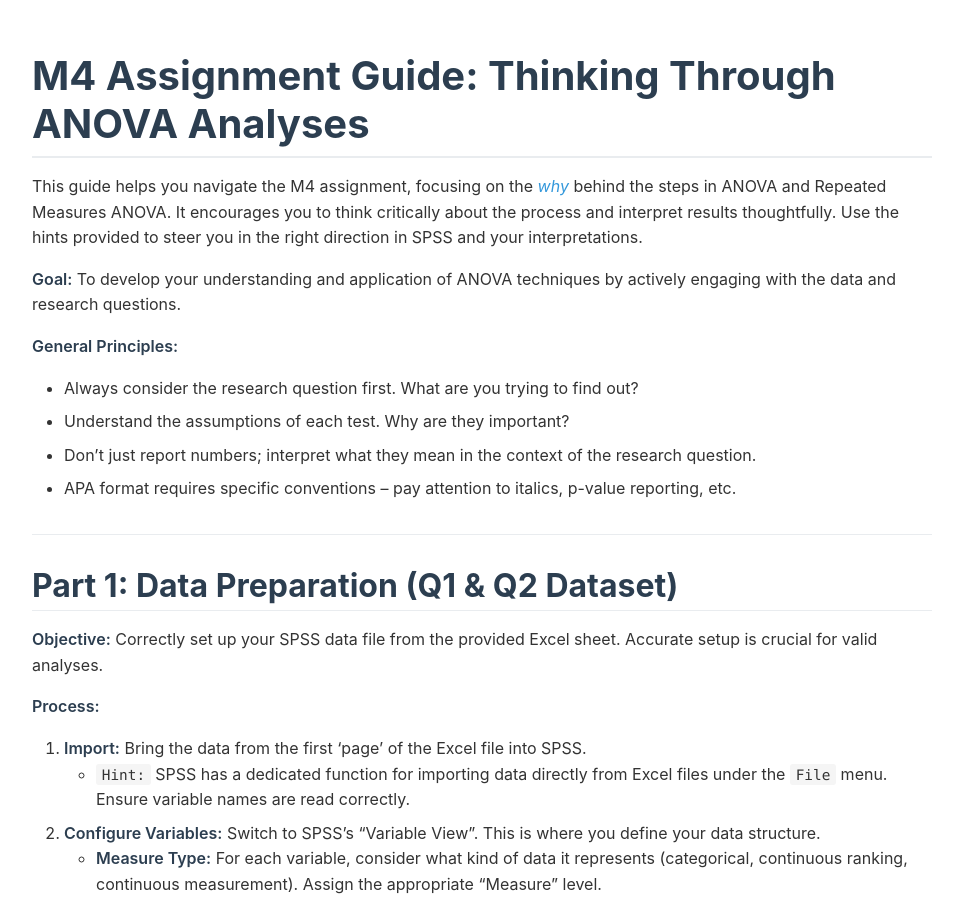
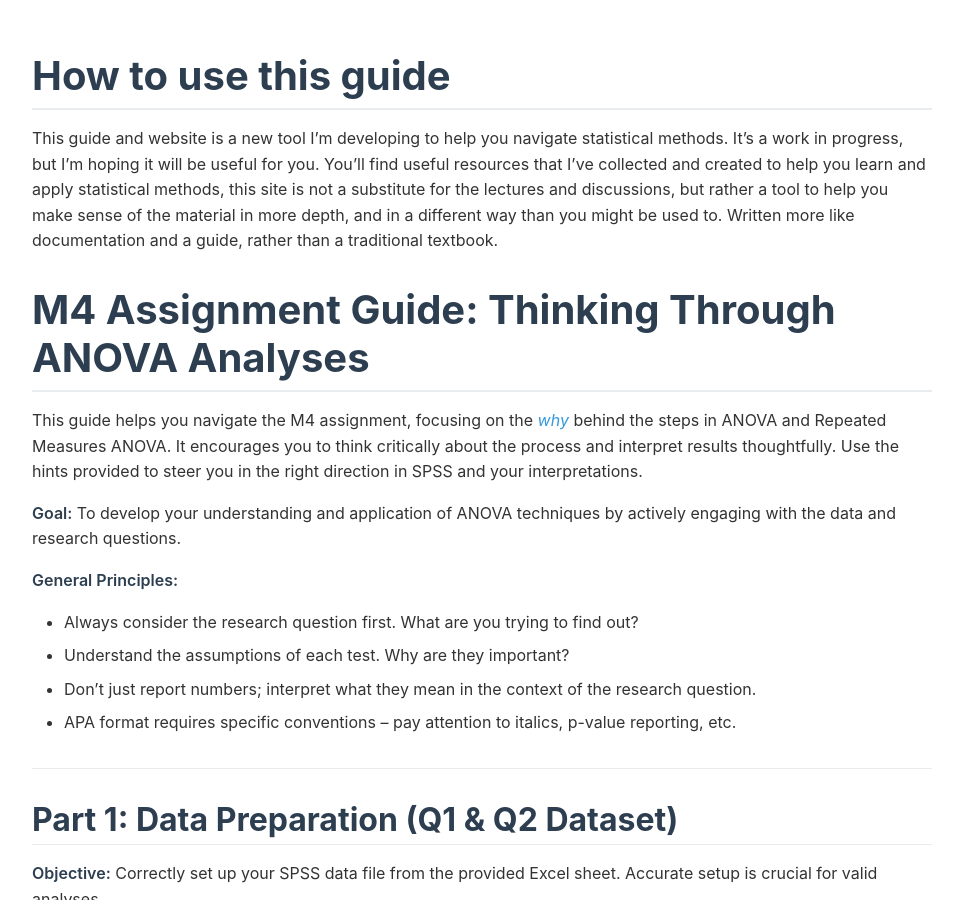
Before and after one commit to a-bonus/a-bonus.github.io, a Jekyll site: the page built from index.md, in a window 1280 px wide and 900 px high. Shown: the whole window, without its empty margins (178-1141 px from the left). Built offline with Jekyll 4.4.1, drawn with Linux system fonts in a browser that asks for light colours.

Commit message:
Add introductory section to the M4 Assignment Guide, explaining the purpose and usage of the guide as a resource for navigating statistical methods.

```diff
--- a/index.md
+++ b/index.md
@@ -2,6 +2,11 @@
 layout: default
 title: M4 Assignment Guide
 ---
+
+# How to use this guide
+
+This guide and website is a new tool I'm developing to help you navigate statistical methods. It's a work in progress, but I'm hoping it will be useful for you. You'll find useful resources that I've collected and created to help you learn and apply statistical methods, this site is not a substitute for the lectures and discussions, but rather a tool to help you make sense of the material in more depth, and in a different way than you might be used to. Written more like documentation and a guide, rather than a traditional textbook.
+
 
 # M4 Assignment Guide: Thinking Through ANOVA Analyses
 
```
